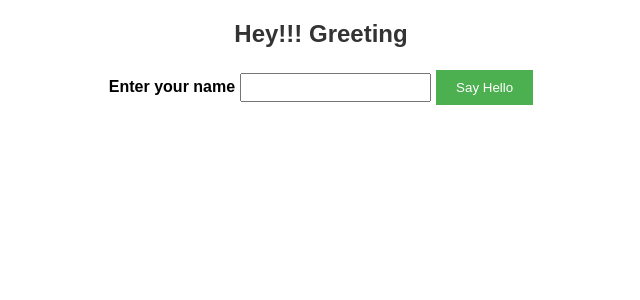
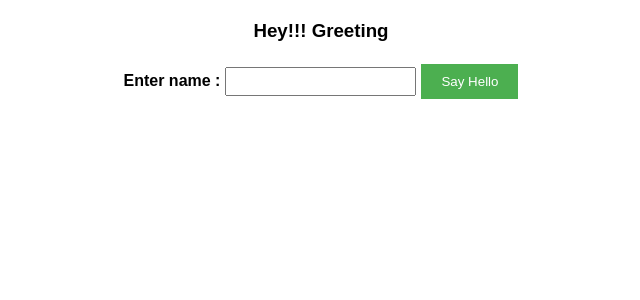
Before and after one commit to iamneo-production/ffabcacdfa305469404cfcfefcaaeebbone, a React (Create React App) app in the folder reactapp/: page / in a window 1280 px wide. Shown: the top 300 px of the page, without its empty margins (319-959 px from the left). Built offline with nearby package versions, Linux system fonts and the light colour scheme.

Commit message:
Backup Commit

```diff
--- a/reactapp/src/App.js
+++ b/reactapp/src/App.js
@@ -1,34 +1,31 @@
 import './App.css';
-import React, {useState} from 'react';
+import React,{useState} from 'react';
 
 function App() {
-  const[name,setName]=useState('');
-  const[greeting, setGreeting]=useState('');
-  const handleChange =(event)=>{
-    setName(event.target.value);
-  };
-  const handleSubmit=(event)=>{
-    event.preventDefault();
-    if(name.trim()!==''){
-      setGreeting(`Hello,$(name)!`);
-    }
-  };
 
-  return (<>
+  const [name,setName] = useState('');
+  const[greeting,setGreeting] = useState('');
+
+const handleChange = (e) =>{
+  setName(e.target.value);
+}
+
+const handleSubmit = (e) => {
+  e.preventDefault();
+  setGreeting(`Hello,${name}`);
+}
+  return (
     <div className="App">
-      <h2>Hey!!! Greeting</h2>
-      <form onSubmit={handleSubmit} data-testid='form'>
-      <label data-testid="label">Enter your name</label>
-      <input
-      type="text"
-      value={name}
-      onChange={handleChange}
-      />
-      <button type="submit" data-testid="buttonElement">Say Hello</button>
-      </form>
-      {greeting && <h2>{greeting}</h2>}
+      <div className="contents">
+        <h3>Hey!!! Greeting</h3>
+        <form onSubmit={handleSubmit} data-testid="form">
+          <label data-testid="label">Enter name :</label>
+          <input type="text" value={name} onChange={handleChange}/>
+          <button type="submit" data-testid="buttonElement">Say Hello</button>
+          </form>
+          {greeting && <h2>{greeting}!</h2>}
     </div>
-    </>
+    </div>
   );
 }
 
```
Also changed, not shown: 1 other file (tests, documents, lock files or other folders).
